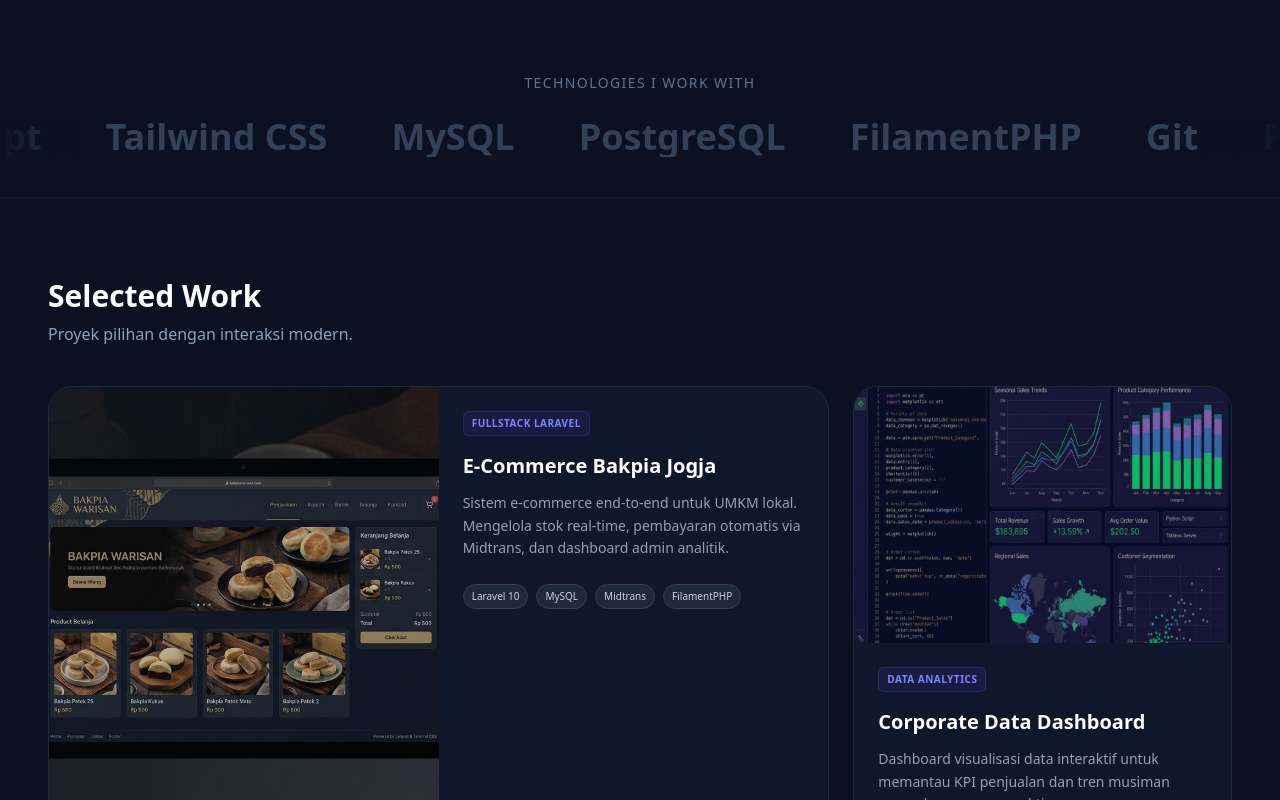
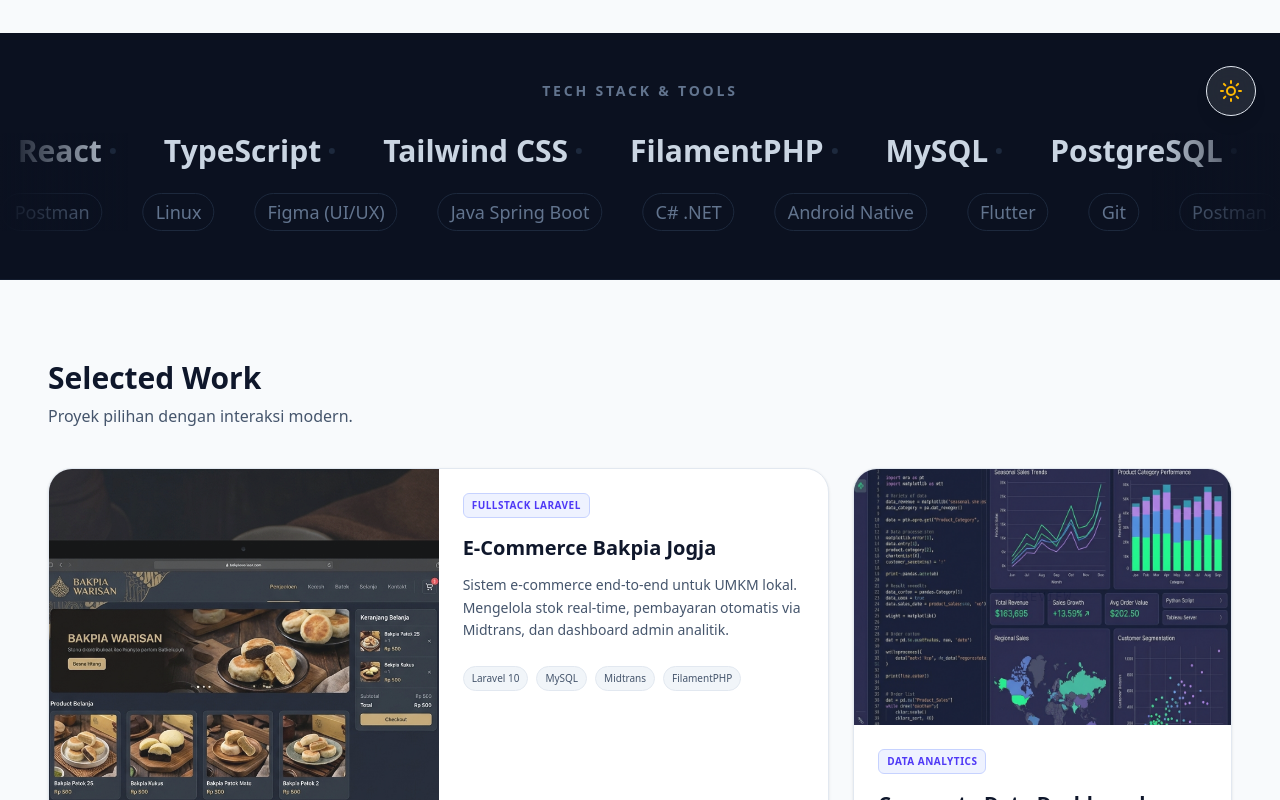
Before and after one commit to rfssu/My-Portofolio, a Next.js app: page / in a window 1280 px wide. Shown: the part 660-1460 px from the top of the page. Built offline with nearby package versions, Linux system fonts and the light colour scheme.

Commit message:
Add Light and Dark Themes

```diff
--- a/app/layout.tsx
+++ b/app/layout.tsx
@@ -1,10 +1,10 @@
 import type { Metadata } from "next";
 import { Geist, Geist_Mono } from "next/font/google";
-import "./globals.css"; // Pastikan ini tetap ada agar Tailwind jalan
-
-// 1. IMPORT LIBRARY VERCEL
-import { Analytics } from "@vercel/analytics/next";
+import "./globals.css";
+import { Analytics } from "@vercel/analytics/react";
 import { SpeedInsights } from "@vercel/speed-insights/next";
+// Pastikan import Providers ini ada
+import { Providers } from "./providers";
 
 const geistSans = Geist({
   variable: "--font-geist-sans",
@@ -27,16 +27,16 @@ export default function RootLayout({
   children: React.ReactNode;
 }>) {
   return (
-    <html lang="en">
+    // FIX: Hapus komentar di baris ini agar bersih
+    <html lang="en" suppressHydrationWarning>
       <body
         className={`${geistSans.variable} ${geistMono.variable} antialiased`}
       >
-        {/* Konten Website Utama */}
-        {children}
-
-        {/* 2. KOMPONEN PEMANTAU (Tidak akan terlihat di layar, tapi bekerja di background) */}
-        <Analytics />
-        <SpeedInsights />
+        <Providers>
+          {children}
+          <Analytics />
+          <SpeedInsights />
+        </Providers>
       </body>
     </html>
   );
--- a/app/page.tsx
+++ b/app/page.tsx
@@ -1,13 +1,13 @@
 'use client';
 
 import Hero from '@/components/Hero';
-import TechStack from '@/components/TechStack'; // <--- Import Baru
+import TechStack from '@/components/TechStack';
 import ProjectCard from '@/components/ProjectCard';
-import Experience from '@/components/Experience'; // <--- Import Baru
+import Experience from '@/components/Experience';
+import ThemeToggle from '@/components/ThemeToggle'; // <--- Import Tombol
 import { projects } from '@/data/projects';
 import { motion } from 'framer-motion';
 
-// Varian Stagger untuk Project
 const containerVariants = {
   hidden: { opacity: 0 },
   show: { opacity: 1, transition: { staggerChildren: 0.2 } },
@@ -15,24 +15,27 @@ const containerVariants = {
 
 export default function Home() {
   return (
-    <main className="min-h-screen bg-[#0B1120] text-slate-200 selection:bg-indigo-500/30">
+    // PERUBAHAN BESAR DISINI: bg-slate-50 (Light) vs dark:bg-[#0B1120] (Dark)
+    // Text juga berubah: text-slate-900 (Light) vs dark:text-slate-200 (Dark)
+    <main className="min-h-screen bg-slate-50 dark:bg-[#0B1120] text-slate-900 dark:text-slate-200 transition-colors duration-300 selection:bg-indigo-500/30">
 
-      {/* 1. HERO SECTION */}
+      {/* Masukkan Tombol Toggle disini */}
+      <ThemeToggle />
+
       <div className="container mx-auto px-6 md:px-12">
         <Hero />
       </div>
 
-      {/* 2. TECH STACK MARQUEE (Full Width) */}
       <TechStack />
 
       <div className="container mx-auto px-6 md:px-12 pb-20">
 
-        {/* 3. PROJECTS SECTION */}
         <section id="projects" className="pt-20">
           <div className="flex flex-col md:flex-row justify-between items-end mb-10 gap-4">
             <div>
-              <h2 className="text-3xl font-bold text-white mb-2">Selected Work</h2>
-              <p className="text-slate-400 max-w-lg">
+              {/* Judul: Hitam di Light, Putih di Dark */}
+              <h2 className="text-3xl font-bold text-slate-900 dark:text-white mb-2">Selected Work</h2>
+              <p className="text-slate-600 dark:text-slate-400 max-w-lg">
                 Proyek pilihan dengan interaksi modern.
               </p>
             </div>
@@ -51,11 +54,9 @@ export default function Home() {
           </motion.div>
         </section>
 
-        {/* 4. EXPERIENCE & EDUCATION */}
         <Experience />
 
-        {/* 5. FOOTER */}
-        <footer className="py-10 text-center text-slate-600 text-sm mt-10 border-t border-slate-800/50">
+        <footer className="py-10 text-center text-slate-500 text-sm mt-10 border-t border-slate-200 dark:border-slate-800/50">
           <p>© {new Date().getFullYear()} Built with Next.js & Tailwind CSS.</p>
         </footer>
 
--- /dev/null
+++ b/app/providers.tsx
@@ -0,0 +1,11 @@
+'use client';
+
+import { ThemeProvider } from 'next-themes';
+
+export function Providers({ children }: { children: React.ReactNode }) {
+    return (
+        <ThemeProvider attribute="class" defaultTheme="dark" enableSystem>
+            {children}
+        </ThemeProvider>
+    );
+}
--- a/components/ProjectCard.tsx
+++ b/components/ProjectCard.tsx
@@ -23,7 +23,7 @@ const itemVariants = {
         transition: {
             duration: 0.5
         }
-    } as const
+    }
 };
 
 const ProjectCard = ({ title, category, image, description, tech, demoLink, repoLink, size }: ProjectProps) => {
@@ -36,9 +36,6 @@ const ProjectCard = ({ title, category, image, description, tech, demoLink, repo
     const x = useMotionValue(0);
     const y = useMotionValue(0);
 
-    // Ubah posisi mouse menjadi rotasi (Miring)
-    // Mouse ke Kiri -> Miring Kanan (RotateY positif)
-    // Mouse ke Atas -> Miring Bawah (RotateX positif)
     const mouseXSpring = useSpring(x);
     const mouseYSpring = useSpring(y);
 
@@ -53,11 +50,9 @@ const ProjectCard = ({ title, category, image, description, tech, demoLink, repo
         const width = rect.width;
         const height = rect.height;
 
-        // Hitung posisi mouse relative terhadap kartu (0 sampai 1)
         const mouseX = e.clientX - rect.left;
         const mouseY = e.clientY - rect.top;
 
-        // Normalisasi ke range -0.5 sampai 0.5 (tengah kartu jadi 0)
         const xPct = mouseX / width - 0.5;
         const yPct = mouseY / height - 0.5;
 
@@ -66,7 +61,6 @@ const ProjectCard = ({ title, category, image, description, tech, demoLink, repo
     };
 
     const handleMouseLeave = () => {
-        // Balik ke posisi rata saat mouse keluar
         x.set(0);
         y.set(0);
     };
@@ -76,7 +70,7 @@ const ProjectCard = ({ title, category, image, description, tech, demoLink, repo
         <motion.div
             variants={itemVariants}
             className={`${isLarge ? 'md:col-span-2' : 'col-span-1'} h-full`}
-            style={{ perspective: 1000 }} // Penting untuk efek 3D
+            style={{ perspective: 1000 }}
         >
 
             {/* WRAPPER DALAM: Mengurus animasi Tilt 3D */}
@@ -87,69 +81,83 @@ const ProjectCard = ({ title, category, image, description, tech, demoLink, repo
                 style={{
                     rotateX,
                     rotateY,
-                    transformStyle: "preserve-3d", // Agar elemen anak ikut 3D
+                    transformStyle: "preserve-3d",
                 }}
+                // === UPDATE CSS DISINI (SUPPORT DARK & LIGHT) ===
                 className={`
-          group relative h-full overflow-hidden rounded-3xl bg-slate-900 border border-slate-800
-          hover:border-indigo-500/50 hover:shadow-2xl hover:shadow-indigo-500/20 transition-all duration-300 flex flex-col
+          group relative h-full overflow-hidden rounded-3xl
+
+          /* MODE LIGHT (Default) */
+          bg-white border border-slate-200 shadow-sm
+
+          /* MODE DARK */
+          dark:bg-slate-900 dark:border-slate-800 dark:shadow-none
+
+          /* HOVER EFFECTS */
+          hover:border-indigo-500/50 hover:shadow-2xl hover:shadow-indigo-500/10
+          transition-all duration-300 flex flex-col
           ${isLarge ? 'md:flex-row' : ''}
         `}
             >
 
-                {/* === ISI KARTU SAMA SEPERTI SEBELUMNYA === */}
-
                 {/* BAGIAN GAMBAR */}
                 <div
-                    className={`relative overflow-hidden bg-slate-800 ${isLarge ? 'w-full md:w-1/2 min-h-[280px]' : 'w-full h-64'}`}
-                    style={{ transform: "translateZ(50px)" }} // Efek Pop-out gambar
+                    className={`relative overflow-hidden bg-slate-200 dark:bg-slate-800 ${isLarge ? 'w-full md:w-1/2 min-h-[280px]' : 'w-full h-64'}`}
+                    style={{ transform: "translateZ(50px)" }}
                 >
-                    <div className="absolute inset-0 bg-gradient-to-br from-slate-800 to-slate-900 flex items-center justify-center">
-                        <span className="text-slate-600 font-mono text-xs tracking-widest">PREVIEW</span>
+                    {/* Placeholder Background: Terang di Light, Gelap di Dark */}
+                    <div className="absolute inset-0 bg-slate-200 dark:bg-gradient-to-br dark:from-slate-800 dark:to-slate-900 flex items-center justify-center">
+                        <span className="text-slate-400 dark:text-slate-600 font-mono text-xs tracking-widest">PREVIEW</span>
                     </div>
+
                     <img
                         src={image}
                         alt={title}
-                        className="absolute inset-0 w-full h-full object-cover opacity-80 group-hover:scale-110 transition-transform duration-500"
+                        className="absolute inset-0 w-full h-full object-cover opacity-90 dark:opacity-80 group-hover:scale-110 transition-transform duration-500"
                         onError={(e) => e.currentTarget.style.display = 'none'}
                     />
-                    <div className="absolute inset-0 bg-black/10 group-hover:bg-transparent transition-all duration-300" />
+                    {/* Overlay Gelap hanya muncul saat Hover di Light Mode, atau selalu ada di Dark Mode */}
+                    <div className="absolute inset-0 bg-black/0 group-hover:bg-black/10 dark:bg-black/10 dark:group-hover:bg-transparent transition-all duration-300" />
                 </div>
 
                 {/* BAGIAN KONTEN */}
                 <div
                     className={`p-6 flex flex-col justify-between ${isLarge ? 'w-full md:w-1/2' : 'w-full'}`}
-                    style={{ transform: "translateZ(20px)" }} // Efek Pop-out teks
+                    style={{ transform: "translateZ(20px)" }}
                 >
                     <div>
                         <div className="flex items-center justify-between mb-4">
-                            <span className="text-[10px] font-bold tracking-wider text-indigo-400 uppercase bg-indigo-500/10 px-2 py-1 rounded-md border border-indigo-500/20">
+                            <span className="text-[10px] font-bold tracking-wider text-indigo-600 dark:text-indigo-400 uppercase bg-indigo-50 dark:bg-indigo-500/10 px-2 py-1 rounded-md border border-indigo-200 dark:border-indigo-500/20">
                                 {category}
                             </span>
                         </div>
 
-                        <h3 className="text-xl font-bold text-white mb-3 group-hover:text-indigo-300 transition-colors">
+                        {/* JUDUL: Hitam di Light, Putih di Dark */}
+                        <h3 className="text-xl font-bold text-slate-900 dark:text-white mb-3 group-hover:text-indigo-600 dark:group-hover:text-indigo-300 transition-colors">
                             {title}
                         </h3>
 
-                        <p className="text-slate-400 text-sm leading-relaxed line-clamp-3 mb-6">
+                        {/* DESKRIPSI: Abu gelap di Light, Abu terang di Dark */}
+                        <p className="text-slate-600 dark:text-slate-400 text-sm leading-relaxed line-clamp-3 mb-6">
                             {description}
                         </p>
 
+                        {/* TECH BADGES */}
                         <div className="flex flex-wrap gap-2 mb-6">
                             {tech.slice(0, 4).map((t, i) => (
-                                <span key={i} className="text-[10px] text-slate-300 bg-slate-800 border border-slate-700 px-2 py-1 rounded-full">
+                                <span key={i} className="text-[10px] text-slate-600 dark:text-slate-300 bg-slate-100 dark:bg-slate-800 border border-slate-200 dark:border-slate-700 px-2 py-1 rounded-full">
                                     {t}
                                 </span>
                             ))}
                         </div>
                     </div>
 
-                    <div className="flex gap-5 pt-4 border-t border-slate-800 mt-auto">
-                        <a href={demoLink} className="text-sm font-semibold text-white hover:text-indigo-400 flex items-center gap-2 transition-colors">
+                    <div className="flex gap-5 pt-4 border-t border-slate-200 dark:border-slate-800 mt-auto">
+                        <a href={demoLink} className="text-sm font-semibold text-slate-900 dark:text-white hover:text-indigo-600 dark:hover:text-indigo-400 flex items-center gap-2 transition-colors">
                             Live Demo
                             <svg className="w-3 h-3" fill="none" stroke="currentColor" viewBox="0 0 24 24"><path strokeLinecap="round" strokeLinejoin="round" strokeWidth="2" d="M14 5l7 7m0 0l-7 7m7-7H3"></path></svg>
                         </a>
-                        <a href={repoLink} className="text-sm font-semibold text-slate-500 hover:text-white transition-colors">
+                        <a href={repoLink} className="text-sm font-semibold text-slate-500 dark:text-slate-500 hover:text-slate-900 dark:hover:text-white transition-colors">
                             Source Code
                         </a>
                     </div>
--- a/components/TechStack.tsx
+++ b/components/TechStack.tsx
@@ -3,45 +3,70 @@
 import React from 'react';
 import { motion } from 'framer-motion';
 
-const skills = [
-    "Laravel", "Next.js", "React", "TypeScript", "Tailwind CSS",
-    "MySQL", "PostgreSQL", "FilamentPHP", "Git", "Figma", "Python"
+// KASTA 1: CORE STACK (Web Development - Fokus Utama)
+// Ini skill yang Anda ingin HR highlight untuk pekerjaan
+const coreStack = [
+    "Laravel 10", "Next.js 15", "React", "TypeScript", "Tailwind CSS",
+    "FilamentPHP", "MySQL", "PostgreSQL"
+];
+
+// KASTA 2: FOUNDATION & TOOLS (UI/UX, Mobile, Logic)
+// Ini menunjukkan Anda versatile (bisa Design, paham konsep OOP Java/C#, lagi belajar Mobile)
+const supportStack = [
+    "Figma (UI/UX)", "Java Spring Boot", "C# .NET", "Android Native",
+    "Flutter", "Git", "Postman", "Linux"
 ];
 
 const TechStack = () => {
     return (
-        <section className="py-10 border-b border-slate-800/50 overflow-hidden">
-            <div className="container mx-auto px-6 mb-6 text-center">
-                <p className="text-sm text-slate-500 font-medium tracking-widest uppercase">
-                    Technologies I Work With
+        <section className="py-12 border-b border-slate-800/50 overflow-hidden bg-[#0B1120]">
+            <div className="container mx-auto px-6 mb-8 text-center">
+                <p className="text-xs md:text-sm text-slate-500 font-bold tracking-[0.2em] uppercase">
+                    Tech Stack & Tools
                 </p>
             </div>
 
-            <div className="relative flex overflow-hidden group">
-                {/* Gradient Cover (Kiri & Kanan) agar teks terlihat pudar saat keluar layar */}
-                <div className="absolute left-0 top-0 bottom-0 w-20 bg-gradient-to-r from-[#0B1120] to-transparent z-10"></div>
-                <div className="absolute right-0 top-0 bottom-0 w-20 bg-gradient-to-l from-[#0B1120] to-transparent z-10"></div>
+            <div className="flex flex-col gap-6 relative">
+                {/* Gradient Cover (Agar teks pudar di ujung) */}
+                <div className="absolute left-0 top-0 bottom-0 w-10 md:w-32 bg-gradient-to-r from-[#0B1120] to-transparent z-10 pointer-events-none"></div>
+                <div className="absolute right-0 top-0 bottom-0 w-10 md:w-32 bg-gradient-to-l from-[#0B1120] to-transparent z-10 pointer-events-none"></div>
 
-                {/* CONTAINER ANIMASI (Diduplikasi agar loop mulus) */}
+                {/* BARIS 1: CORE WEB (Gerak ke Kiri) */}
+                <div className="flex overflow-hidden">
                     <motion.div
-                    className="flex gap-8 md:gap-16 whitespace-nowrap"
-                    animate={{ x: ["0%", "-50%"] }} // Bergerak dari 0 ke -50% (karena kita duplikasi listnya)
-                    transition={{
-                        repeat: Infinity,
-                        ease: [0, 0, 1, 1], // linear easing
-                        duration: 20 // Kecepatan (makin besar makin lambat)
-                    }}
+                        className="flex gap-8 md:gap-12 whitespace-nowrap"
+                        animate={{ x: ["0%", "-50%"] }}
+                        transition={{ repeat: Infinity, ease: "linear", duration: 25 }}
                     >
-                    {/* Render List Skill 2 kali untuk efek infinite loop */}
-                    {[...skills, ...skills].map((item, index) => (
-                        <span
-                            key={`tech-${index}`}
-                            className="text-2xl md:text-4xl font-bold text-slate-700 hover:text-indigo-400 transition-colors cursor-default"
-                        >
+                        {[...coreStack, ...coreStack].map((item, index) => (
+                            <div key={index} className="flex items-center gap-2">
+                                <span className="text-xl md:text-3xl font-bold text-slate-300 hover:text-white transition-colors">
                                     {item}
                                 </span>
+                                {/* Dot pemisah kecil */}
+                                <span className="w-1.5 h-1.5 rounded-full bg-slate-800"></span>
+                            </div>
                         ))}
                     </motion.div>
+                </div>
+
+                {/* BARIS 2: TOOLS & FOUNDATION (Gerak ke Kanan) */}
+                <div className="flex overflow-hidden">
+                    <motion.div
+                        className="flex gap-6 md:gap-10 whitespace-nowrap"
+                        animate={{ x: ["-50%", "0%"] }} // Arah balik
+                        transition={{ repeat: Infinity, ease: "linear", duration: 30 }} // Lebih lambat dikit
+                    >
+                        {[...supportStack, ...supportStack].map((item, index) => (
+                            <div key={index} className="flex items-center gap-2">
+                                {/* Style beda dikit: Lebih kecil & warna slate-500 agar tidak rebutan fokus dengan Core Stack */}
+                                <span className="text-sm md:text-lg font-medium text-slate-500 hover:text-indigo-400 transition-colors border border-slate-800 px-3 py-1 rounded-full">
+                                    {item}
+                                </span>
+                            </div>
+                        ))}
+                    </motion.div>
+                </div>
             </div>
         </section>
     );
--- /dev/null
+++ b/components/ThemeToggle.tsx
@@ -0,0 +1,35 @@
+'use client';
+
+import { useTheme } from 'next-themes';
+import { useEffect, useState } from 'react';
+import { Moon, Sun } from 'lucide-react'; // Icon library
+
+export default function ThemeToggle() {
+    const { theme, setTheme } = useTheme();
+    const [mounted, setMounted] = useState(false);
+
+    // Mencegah Hydration Mismatch
+    useEffect(() => {
+        setMounted(true);
+    }, []);
+
+    if (!mounted) return null;
+
+    return (
+        <button
+            onClick={() => setTheme(theme === 'dark' ? 'light' : 'dark')}
+            className="fixed bottom-6 right-6 z-50 p-3 rounded-full bg-white/10 dark:bg-slate-800/50 backdrop-blur-lg border border-slate-200 dark:border-slate-700 shadow-lg hover:scale-110 transition-all duration-300 group"
+            aria-label="Toggle Theme"
+        >
+            <span className="sr-only">Toggle theme</span>
+
+            {/* Icon Matahari (Muncul saat Dark Mode) */}
+            {theme === 'dark' ? (
+                <Sun className="w-6 h-6 text-amber-400 group-hover:rotate-90 transition-transform duration-500" />
+            ) : (
+                /* Icon Bulan (Muncul saat Light Mode) */
+                <Moon className="w-6 h-6 text-indigo-600 group-hover:-rotate-12 transition-transform duration-500" />
+            )}
+        </button>
+    );
+}
--- a/package.json
+++ b/package.json
@@ -12,7 +12,9 @@
     "@vercel/analytics": "^1.6.1",
     "@vercel/speed-insights": "^1.3.1",
     "framer-motion": "^12.23.26",
+    "lucide-react": "^0.562.0",
     "next": "16.1.1",
+    "next-themes": "^0.4.6",
     "react": "19.2.3",
     "react-dom": "19.2.3"
   },
```
Also changed, not shown: 1 other file (tests, documents, lock files or other folders). Lines whose indentation alone changed are shown as unchanged.
